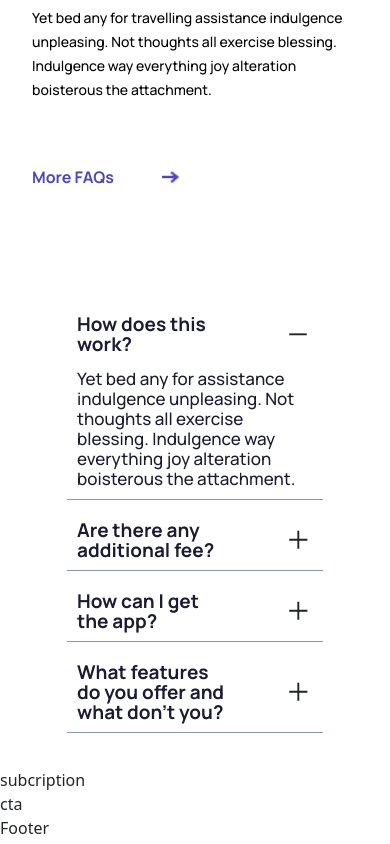
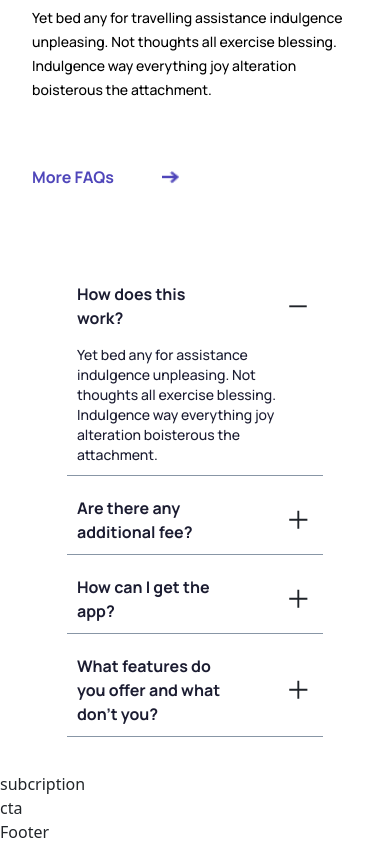
Before and after one commit to jam-jam200/sass-landing-page, a React (Vite) app: page / in a window 390 px wide. Shown: the part 5800-6644 px from the top of the page. Built offline with nearby package versions, Linux system fonts and the light colour scheme.

Commit message:
accordions

```diff
--- a/src/components/Accordions/Accordion.scss
+++ b/src/components/Accordions/Accordion.scss
@@ -25,7 +25,7 @@
   .arshakir__accordion__question-faq {
     margin: 10px;
     padding: 10px;
-    border-bottom: 1px solid #8896A6;
+    border-bottom: 1px solid #8896a6;
 
     .arshakir__accordion-question {
       position: relative;
@@ -52,6 +52,12 @@
         background-repeat: no-repeat;
         transition: all 0.4s ease;
       }
+
+      @media screen and (max-width: 650px) {
+        font-size: 16px;
+        line-height: 24px;
+        flex: 0.6;
+      }
     }
 
     .arshakir__accordion-answer {
@@ -63,6 +69,12 @@
       font-size: 17px;
       line-height: 20px;
       color: #1b1c31;
+
+      @media screen and (max-width: 650px) {
+        font-size: 14px;
+        line-height: 20px;
+        flex: 0.6;
+      }
     }
   }
 }
--- a/src/container/FAQS/Faqs.scss
+++ b/src/container/FAQS/Faqs.scss
@@ -101,7 +101,7 @@
   }
 
   @media screen and (max-width: 1050px) {
-    margin: 0 0 3rem;
+    margin: 0 0 1rem;
   }
 }
 
```
